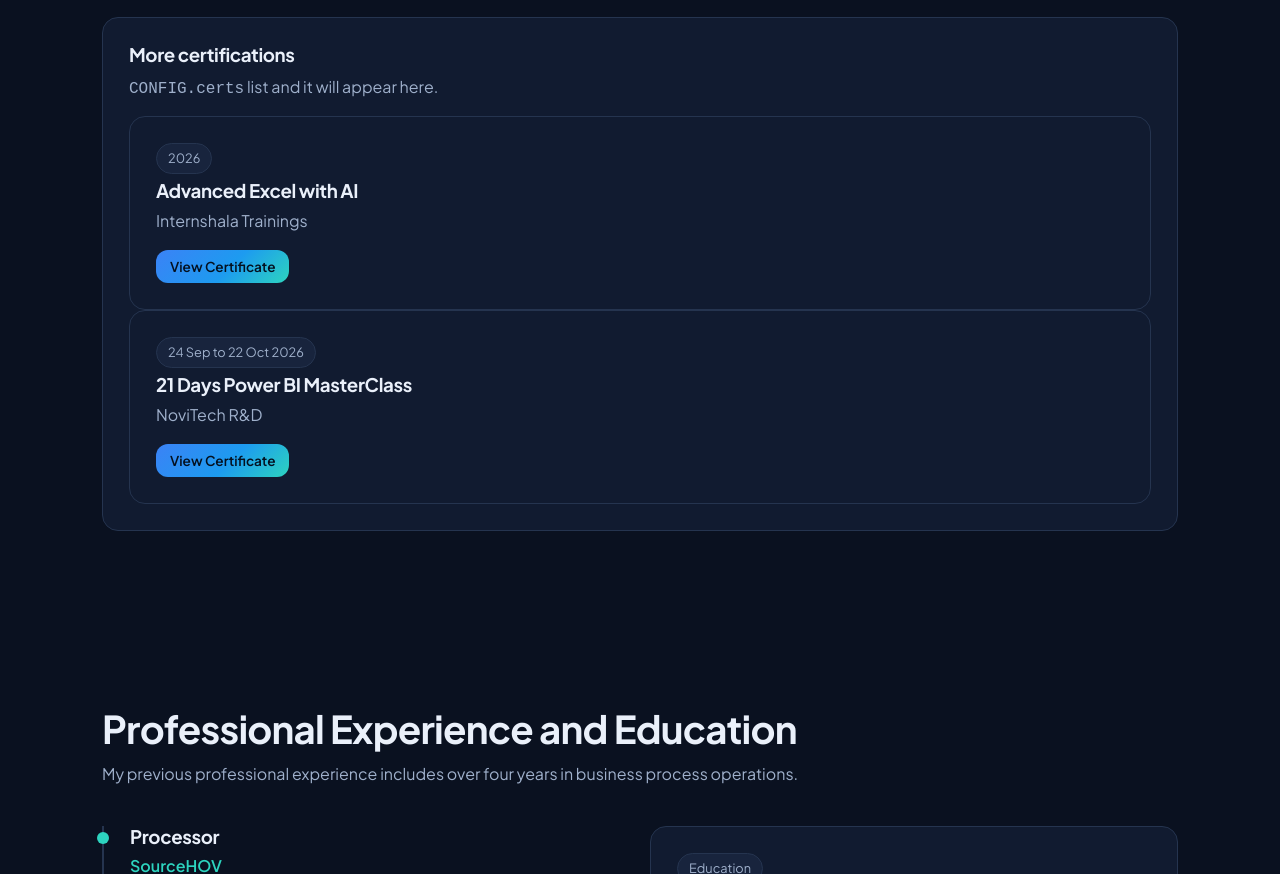
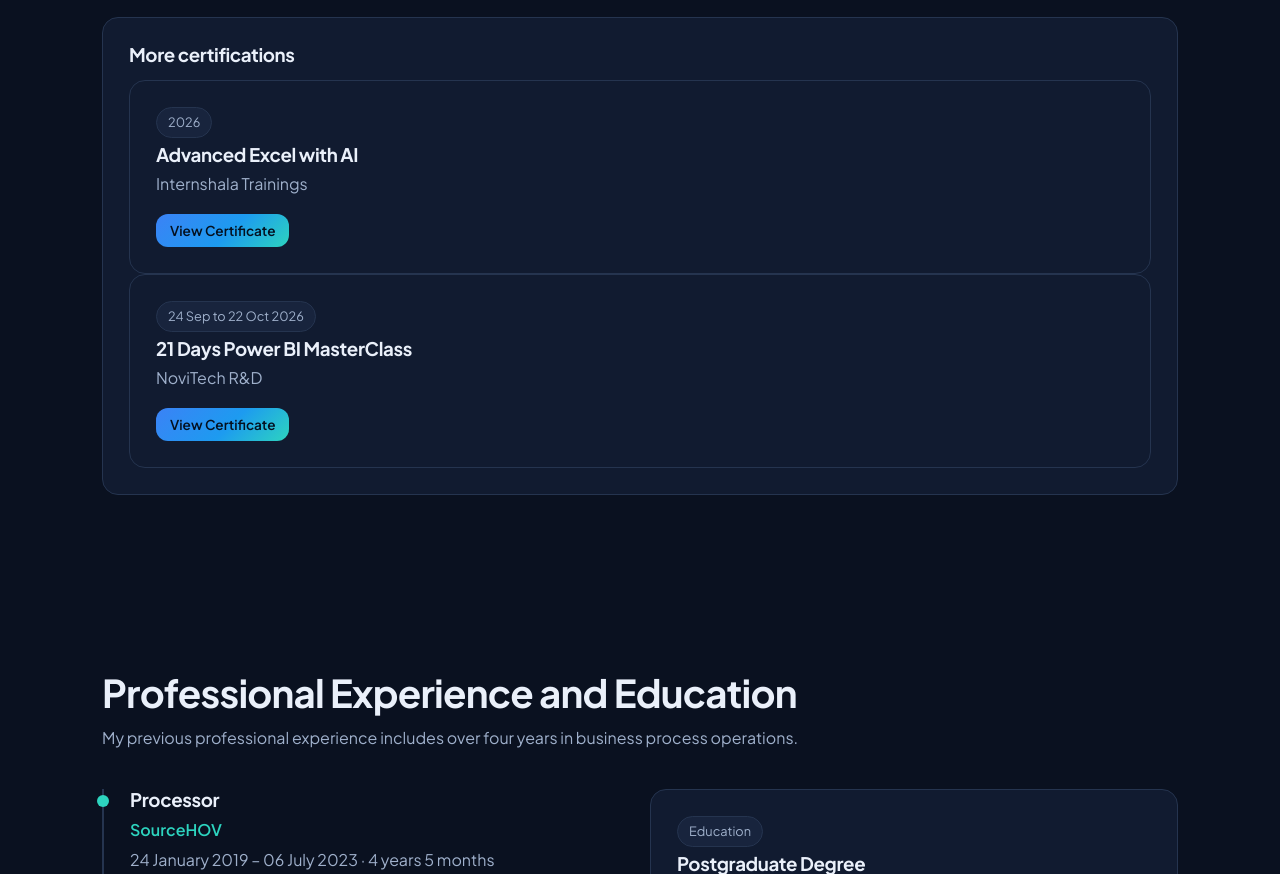
Before and after one commit to gspravi207-cmyk/Praveena-Gnanasekaran, a plain HTML site: page index.html in a window 1280 px wide. Shown: the part 3886-4760 px from the top of the page. Drawn offline with Linux system fonts and the light colour scheme.

Commit message:
Update index.html

```diff
--- a/index.html
+++ b/index.html
@@ -165,7 +165,7 @@ footer{border-top:1px solid var(--line);padding:34px 0;color:var(--mu);font-size
 
 <section id="learning"><div class="w"><h2>Internships and Certifications</h2><p class="lead">Two Forage virtual job simulations completed in August 2026, plus additional training certificates.</p>
 <div class="two" id="in"></div>
-<div class="card" style="margin-top:20px"><h3>More certifications</h3><p style="color:var(--mu);margin-top:8px"><code>CONFIG.certs</code> list and it will appear here.</p><div id="cl" style="margin-top:14px"></div></div></div></section>
+<div class="card" style="margin-top:20px"><h3>More certifications</h3><p style="color:var(--mu);margin-top:8px"></p><div id="cl" style="margin-top:14px"></div></div></div></section>
 
 
 <section id="experience"><div class="w"><h2>Professional Experience and Education</h2><p class="lead">My previous professional experience includes over four years in business process operations.</p>
```
